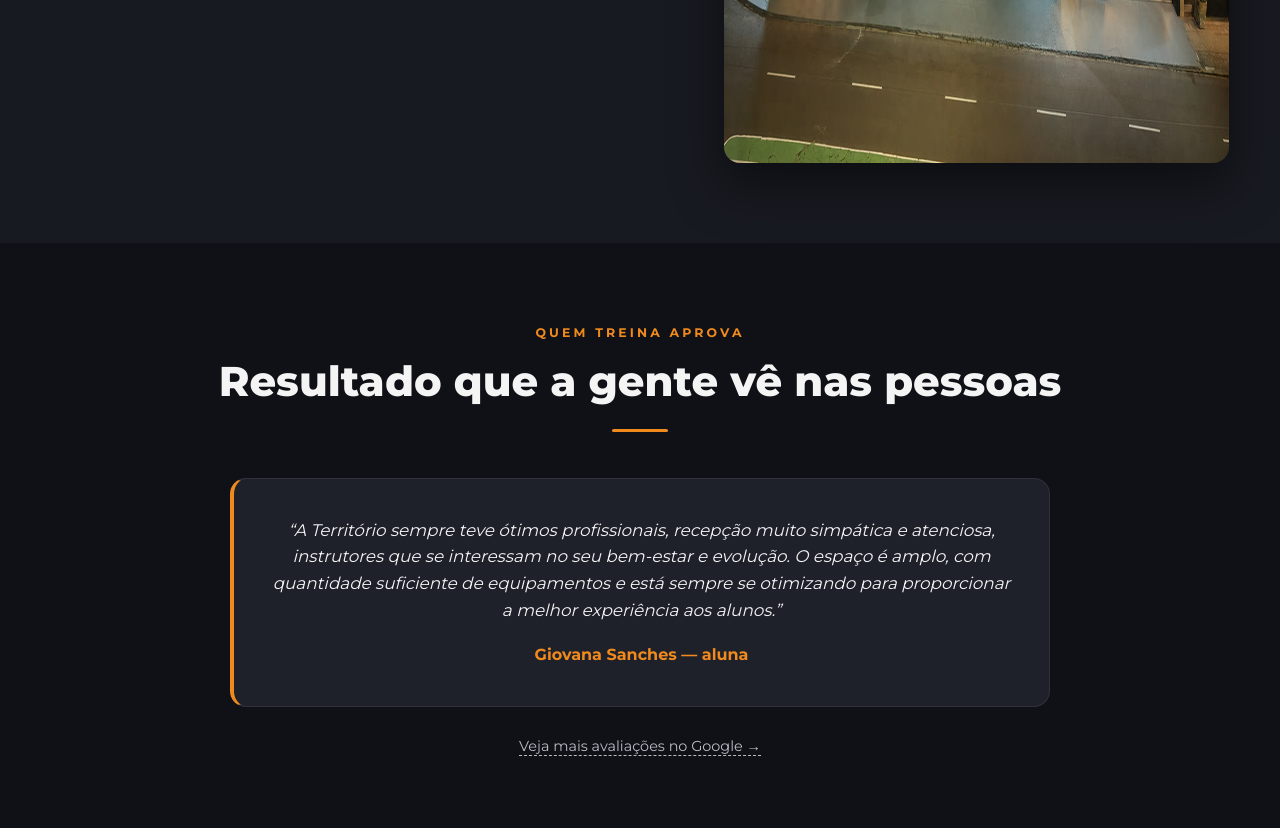
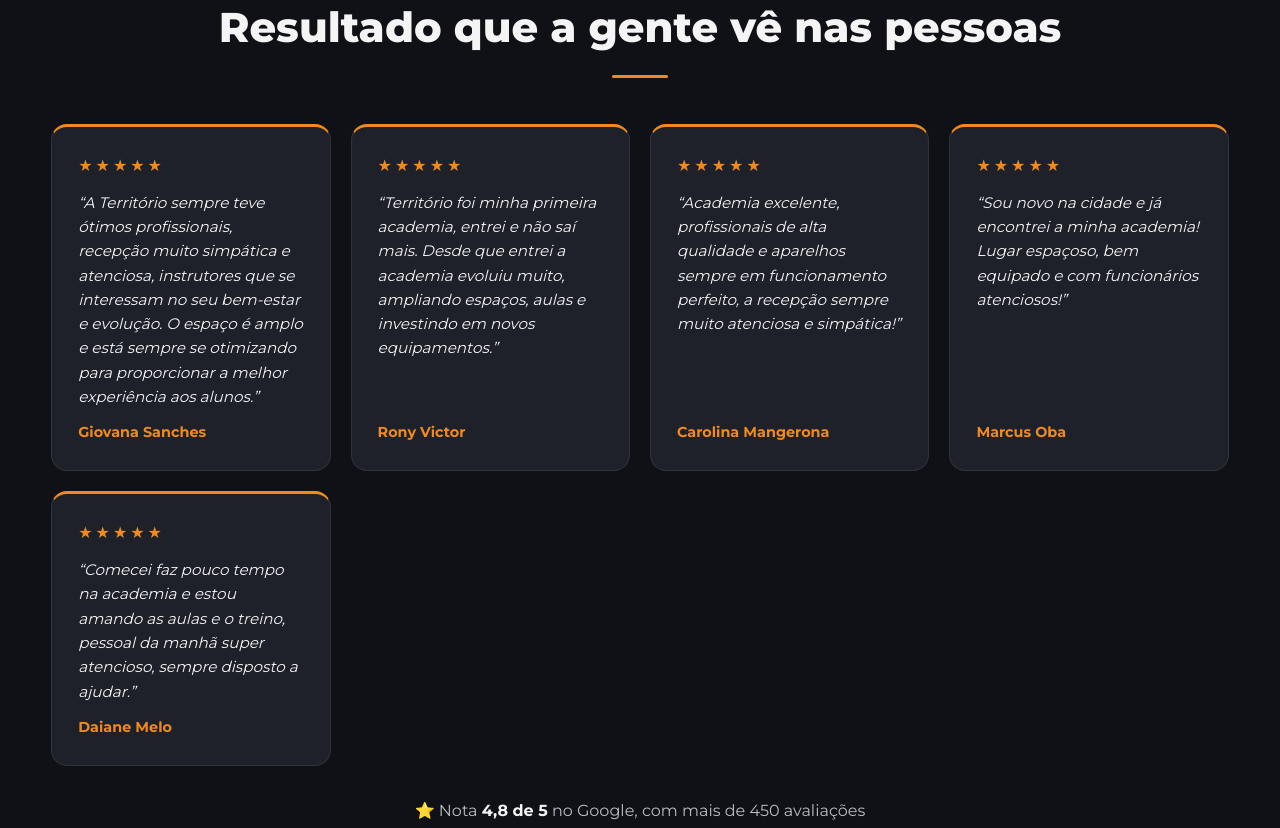
Before and after one commit to territoriofit/site, a plain HTML site: page index.html in a window 1280 px wide. Shown: the part 4312-5140 px from the top of the page. Drawn offline with Linux system fonts and the light colour scheme.

Commit message:
Corrige foto esticada nos diferenciais e troca depoimento por 5 avaliacoes do Google
- .dif-grid/.sobre-grid img com height:auto (height fixo do HTML esticava a foto)
- Secao depoimentos: grid com 5 avaliacoes reais 5 estrelas, sem link externo,
  com selo de nota 4,8 no Google

Co-Authored-By: Claude Fable 5 <noreply@anthropic.com>

```diff
--- a/index.html
+++ b/index.html
@@ -138,7 +138,7 @@
 
     /* Sobre */
     .sobre-grid{display:grid;grid-template-columns:1fr 1fr;gap:56px;align-items:center}
-    .sobre-grid img{border-radius:16px;box-shadow:0 20px 50px rgba(0,0,0,.5)}
+    .sobre-grid img{width:100%;height:auto;border-radius:16px;box-shadow:0 20px 50px rgba(0,0,0,.5)}
     .sobre-video{width:min(400px,100%);aspect-ratio:9/16;object-fit:cover;border-radius:16px;box-shadow:0 20px 50px rgba(0,0,0,.5);display:block;margin-inline:auto;background:#000}
     .checks{display:grid;grid-template-columns:1fr 1fr;gap:14px;margin-top:28px}
     .checks li{list-style:none;display:flex;gap:10px;align-items:center;font-size:.85rem;font-weight:700;letter-spacing:.04em;text-transform:uppercase;color:var(--text)}
@@ -178,15 +178,16 @@
     .dif-item .n{flex:0 0 44px;height:44px;border-radius:12px;background:linear-gradient(135deg,var(--orange),var(--orange-2));display:flex;align-items:center;justify-content:center;font-weight:900;font-size:1.05rem;color:#fff}
     .dif-item p{color:var(--muted);font-size:.95rem}
     .dif-item strong{color:var(--text)}
-    .dif-grid img{border-radius:16px;box-shadow:0 20px 50px rgba(0,0,0,.5)}
+    .dif-grid img{width:100%;height:auto;border-radius:16px;box-shadow:0 20px 50px rgba(0,0,0,.5)}
 
     /* Depoimento */
-    .quote{background:var(--panel-2);border:1px solid var(--line);border-left:4px solid var(--orange);border-radius:16px;padding:38px;max-width:820px;margin:46px auto 0}
-    .quote p{font-style:italic;color:var(--text);font-size:1.05rem}
-    .quote footer{margin-top:18px;color:var(--orange);font-weight:700}
-    .greview{margin-top:26px}
-    .greview a{color:var(--muted);font-size:.9rem;border-bottom:1px dashed var(--muted)}
-    .greview a:hover{color:var(--orange);border-color:var(--orange)}
+    .reviews-grid{display:grid;grid-template-columns:repeat(auto-fit,minmax(270px,1fr));gap:20px;margin-top:46px;text-align:left}
+    .review-card{background:var(--panel-2);border:1px solid var(--line);border-top:3px solid var(--orange);border-radius:16px;padding:26px;display:flex;flex-direction:column;gap:12px}
+    .review-card .stars{color:var(--orange);letter-spacing:3px}
+    .review-card p{font-style:italic;color:var(--text);font-size:.95rem;flex:1}
+    .review-card footer{color:var(--orange);font-weight:700;font-size:.9rem}
+    .gbadge{margin-top:32px;color:var(--muted)}
+    .gbadge strong{color:var(--text)}
 
     /* Horários */
     .hours-grid{display:grid;grid-template-columns:repeat(4,1fr);gap:26px;margin-top:46px}
@@ -441,11 +442,34 @@
       <p class="kicker">Quem treina aprova</p>
       <h2>Resultado que a gente vê nas pessoas</h2>
       <div class="divider"></div>
-      <blockquote class="quote reveal">
-        <p>“A Território sempre teve ótimos profissionais, recepção muito simpática e atenciosa, instrutores que se interessam no seu bem-estar e evolução. O espaço é amplo, com quantidade suficiente de equipamentos e está sempre se otimizando para proporcionar a melhor experiência aos alunos.”</p>
-        <footer>Giovana Sanches — aluna</footer>
-      </blockquote>
-      <p class="greview"><a href="https://www.google.com/search?q=Territ%C3%B3rio+Fit+S%C3%A3o+Carlos+avalia%C3%A7%C3%B5es" target="_blank" rel="noopener">Veja mais avaliações no Google →</a></p>
+      <div class="reviews-grid">
+        <div class="review-card reveal">
+          <div class="stars">★★★★★</div>
+          <p>“A Território sempre teve ótimos profissionais, recepção muito simpática e atenciosa, instrutores que se interessam no seu bem-estar e evolução. O espaço é amplo e está sempre se otimizando para proporcionar a melhor experiência aos alunos.”</p>
+          <footer>Giovana Sanches</footer>
+        </div>
+        <div class="review-card reveal">
+          <div class="stars">★★★★★</div>
+          <p>“Território foi minha primeira academia, entrei e não saí mais. Desde que entrei a academia evoluiu muito, ampliando espaços, aulas e investindo em novos equipamentos.”</p>
+          <footer>Rony Victor</footer>
+        </div>
+        <div class="review-card reveal">
+          <div class="stars">★★★★★</div>
+          <p>“Academia excelente, profissionais de alta qualidade e aparelhos sempre em funcionamento perfeito, a recepção sempre muito atenciosa e simpática!”</p>
+          <footer>Carolina Mangerona</footer>
+        </div>
+        <div class="review-card reveal">
+          <div class="stars">★★★★★</div>
+          <p>“Sou novo na cidade e já encontrei a minha academia! Lugar espaçoso, bem equipado e com funcionários atenciosos!”</p>
+          <footer>Marcus Oba</footer>
+        </div>
+        <div class="review-card reveal">
+          <div class="stars">★★★★★</div>
+          <p>“Comecei faz pouco tempo na academia e estou amando as aulas e o treino, pessoal da manhã super atencioso, sempre disposto a ajudar.”</p>
+          <footer>Daiane Melo</footer>
+        </div>
+      </div>
+      <p class="gbadge">⭐ Nota <strong>4,8 de 5</strong> no Google, com mais de 450 avaliações</p>
     </div>
   </section>
 
```
